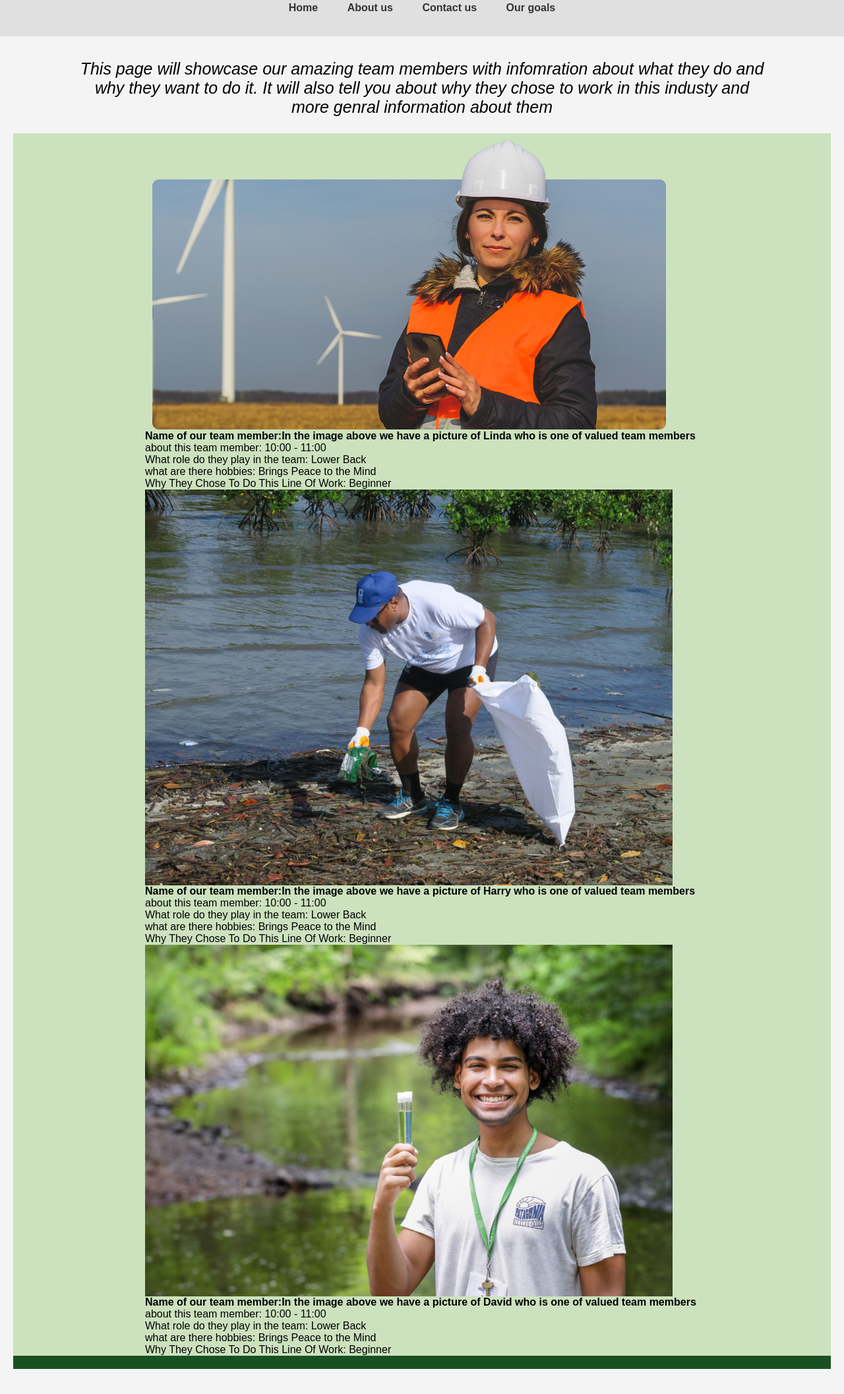
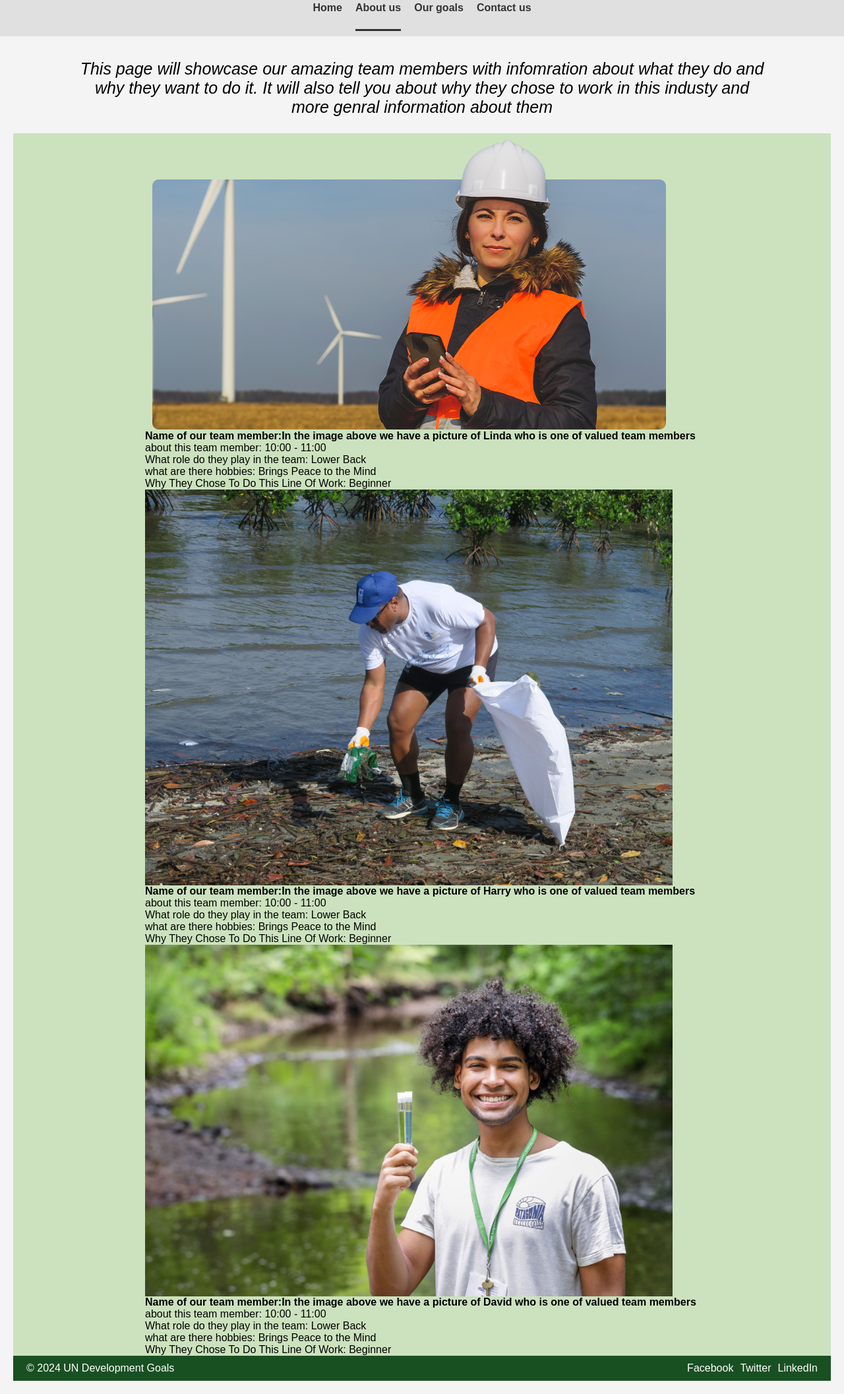
Before and after one commit to jamie-12389198381073/web-dev, a website: page team-members.html in a window 1280 px wide. Shown: the part 62-2175 px from the top of the page at 66% size. Drawn offline with Linux system fonts and the light colour scheme.

Commit message:
made nav and footer more consistent throughout the pages

```diff
--- a/Styles.css
+++ b/Styles.css
@@ -92,6 +92,10 @@ nav a {
     color: #333;
     font-weight: bold;
 }
+
+.active{
+    border-bottom: 3px solid #32312f;
+  }
 
 main {
     padding: 20px;
--- a/TeamMembers.js
+++ b/TeamMembers.js
@@ -1,7 +1,7 @@
 document.addEventListener("DOMContentLoaded", () => {
     document.title = "Team Members - Sustainbility";
     let header = document.getElementById("teamMembers");
-    header.textContent = "team members";
+    header.textContent = "Team Members";
 
     let mypara1 = document.getElementById("mypara1");
     mypara1.textContent = "This page will showcase our amazing team members with infomration about what they do and why they want to do it. It will also tell you about why they chose to work in this industy and more genral information about them";
--- a/team-members.html
+++ b/team-members.html
@@ -15,12 +15,10 @@
             <h1 id="teamMembers"></h1>
         </header>
         <nav>
-            <ul>
-                <li><a href="index.html">Home </a></li>
-                <li class="active"><a href="Team Members.html">About us </a></li>
-                <li><a href="contact.html">Contact us </a></li>
-                <li><a href="goals.html">Our goals</a></li>
-            </ul>
+                <a href="index.html">Home </a>
+                <a class="active" href="Team Members.html">About us </a>
+                <a href="goals.html">Our goals</a>
+                <a href="contact.html">Contact us </a>
         </nav>
     </div>
     <main>
@@ -29,8 +27,16 @@
         </section>
 
 
-    <footer> <p><a href="mailto:someone@example.com"> </a></p>
-    </footer>
+        <footer>
+            <p>&copy; 2024 UN Development Goals</p>
+            <div class="social-media">
+                <a href="#">Facebook</a>
+                <a href="#">Twitter</a>
+                <a href="#">LinkedIn</a>
+            </div>
+        </footer>
+
+        <script src="index.js"></script>
 </body>
 
 </html>
```
Also changed, not shown: contact.html (+5 -7 lines), goals.html (+22 -0 lines), index.html (+4 -4 lines).
